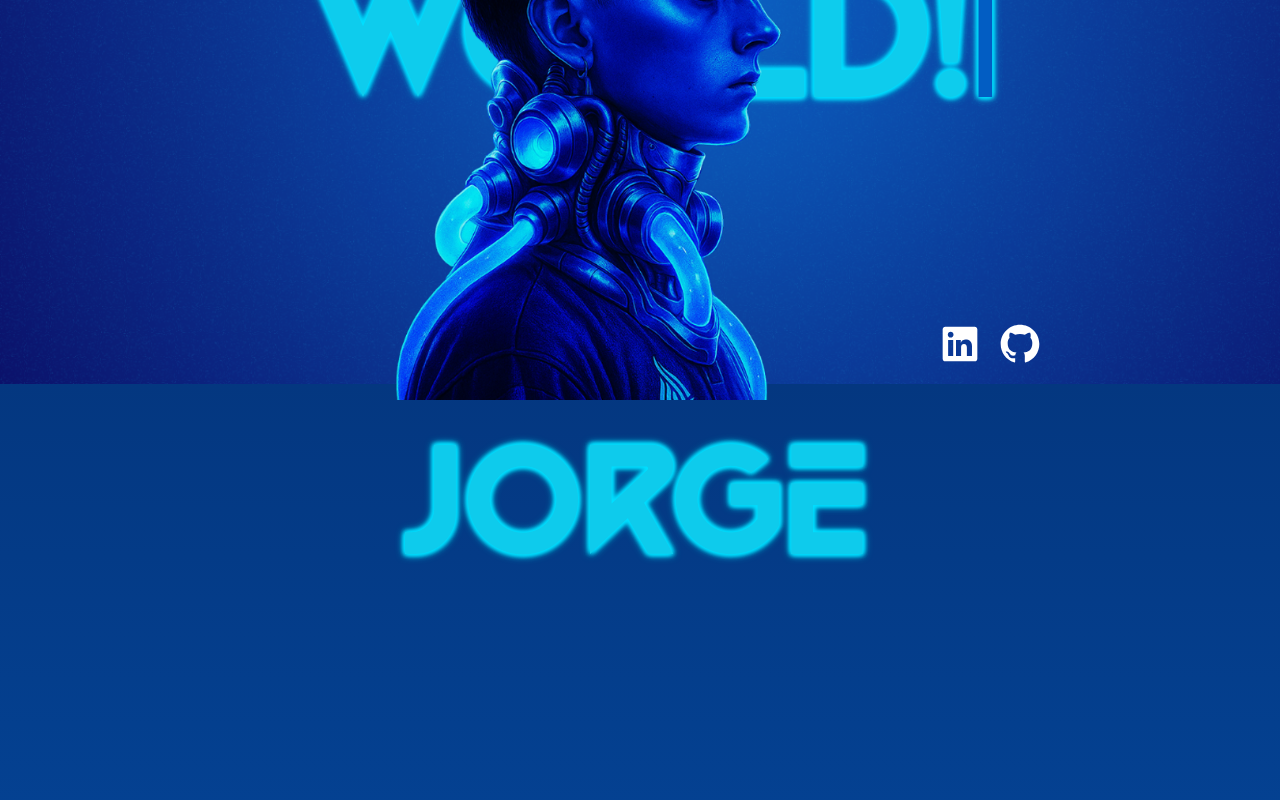
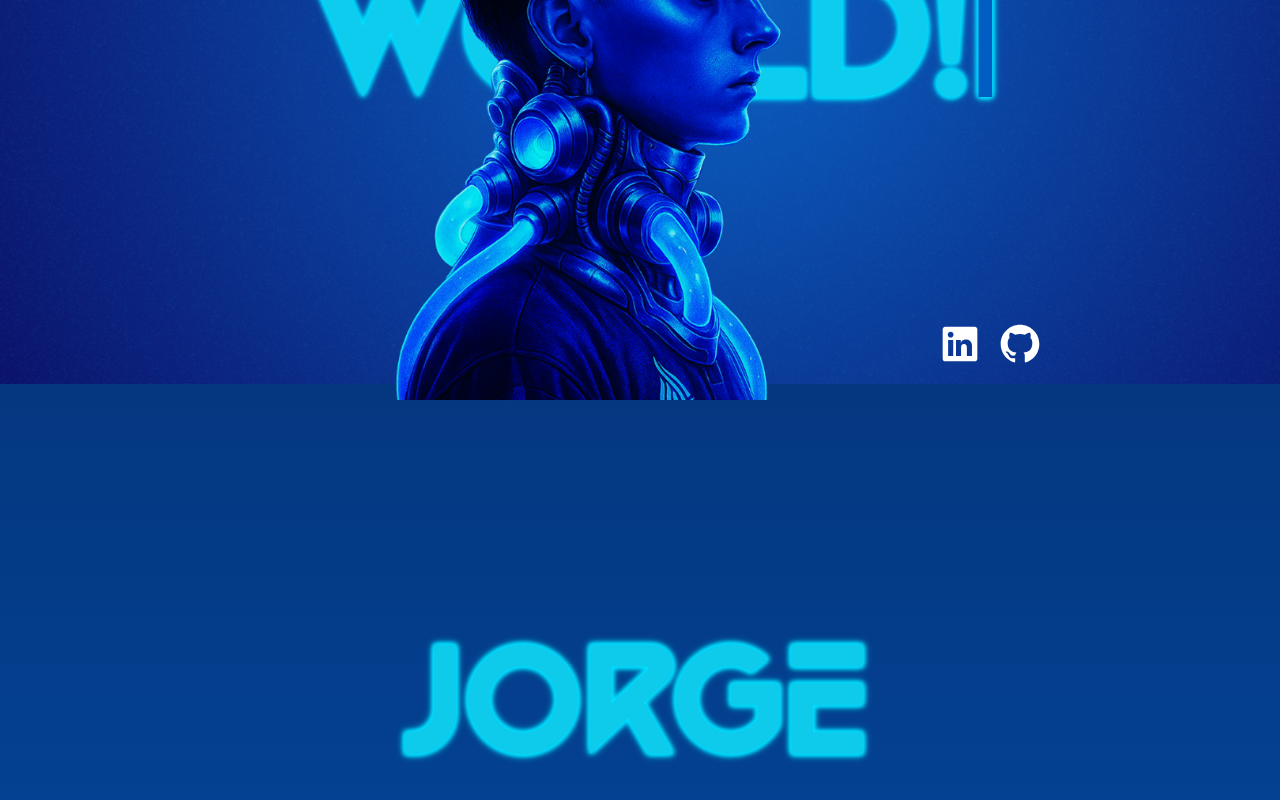
Before and after one commit to JorgeLmlp/Portfolio, a React (Vite) app: page / in a window 1280 px wide. Shown: the part 416-1216 px from the top of the page. Built offline with nearby package versions, Linux system fonts and the light colour scheme.

Commit message:
changing positions1

```diff
--- a/src/components/Page2Title/index.jsx
+++ b/src/components/Page2Title/index.jsx
@@ -3,7 +3,7 @@
 
   export const Page2Title = () => {
       return (
-          <div id='page2Title' className='blackfuture1 w-full h-[30vh] flex cursor-default align-middle justify-center items-center text-center mb-60'>
+          <div id='page2Title' className='blackfuture1 w-full h-[30vh] flex cursor-default align-middle justify-center items-center text-center mb-5 mt-50'>
             <DecryptedText
             text =" Jorge"
             speed={200}
```
